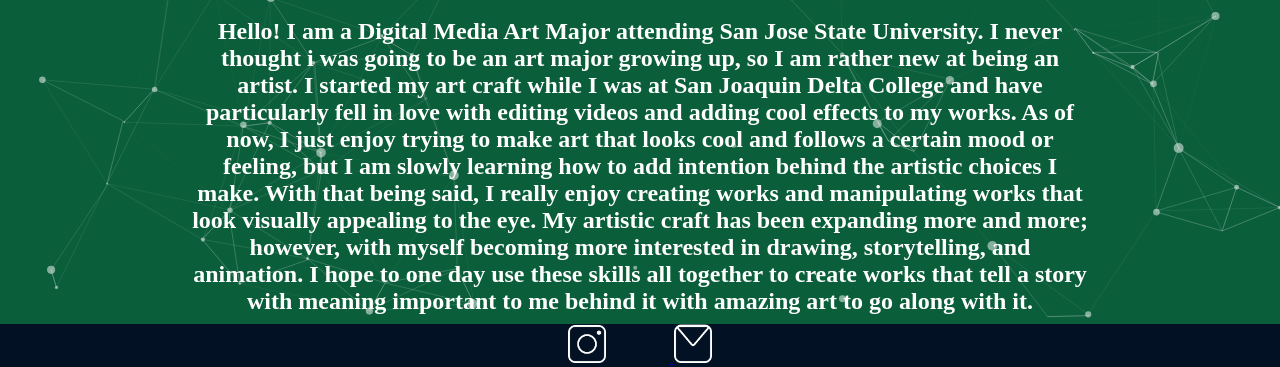
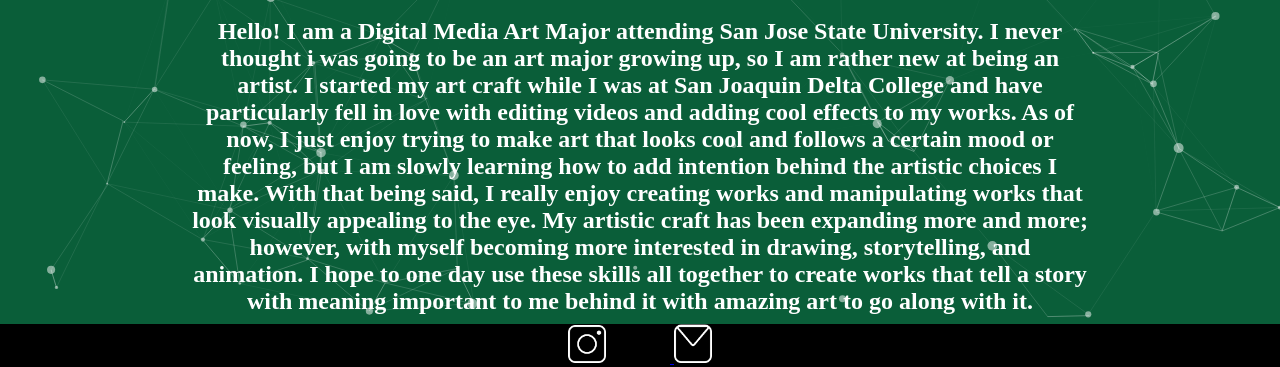
Before and after one commit to mjdewitt01/About-Page, a plain HTML site: page index.html in a window 1280 px wide. Shown: the part 546-913 px from the top of the page. Drawn offline with Linux system fonts and the light colour scheme.

Commit message:
Update index.html

```diff
--- a/index.html
+++ b/index.html
@@ -34,7 +34,7 @@
 	<script type="text/javascript"src="app.js "></script>
 
 	<center>
-	<div class="absoulte" style="background-color:#031124;">
+	<div class="absoulte" style="background-color:black;">
 			<a href="https://www.instagram.com/noceilingmedia/">
 				<img src="ig.png" style="width: 3%;padding-right: 5%;">
 			</a>
```
